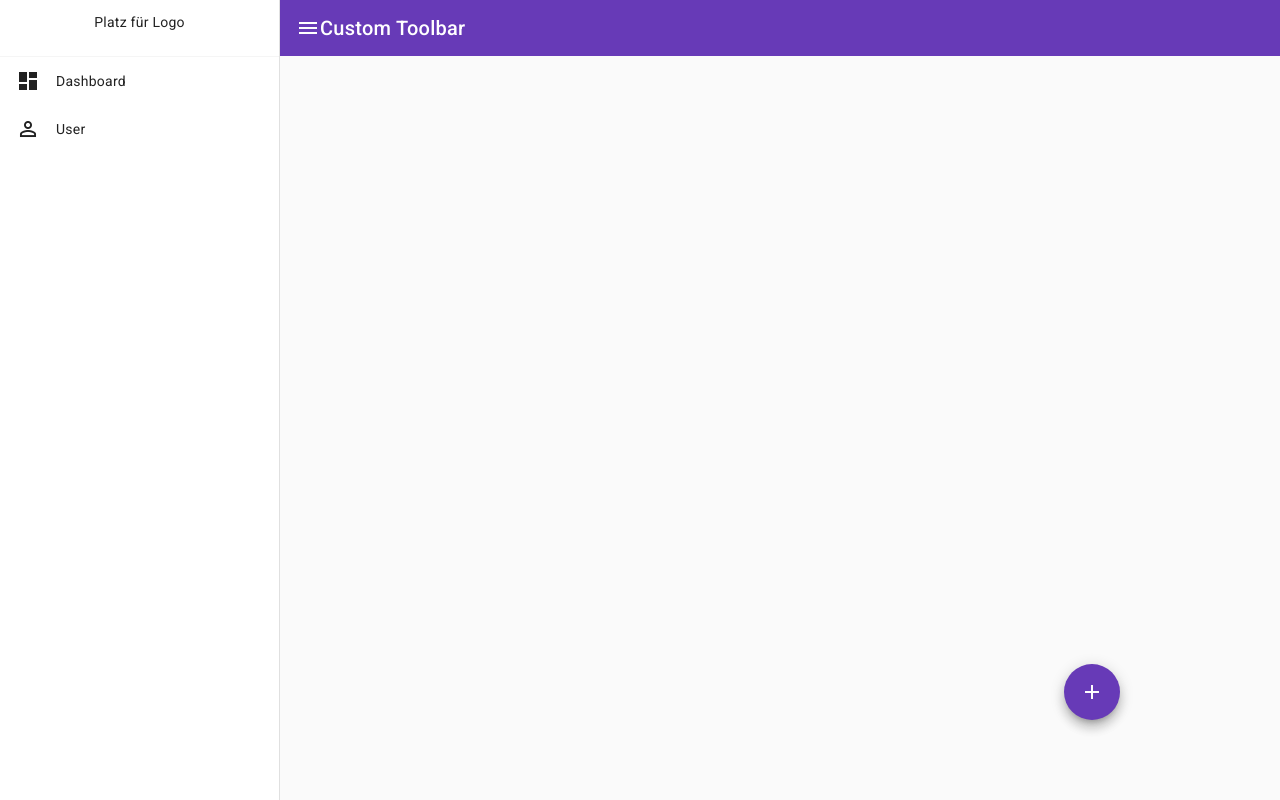
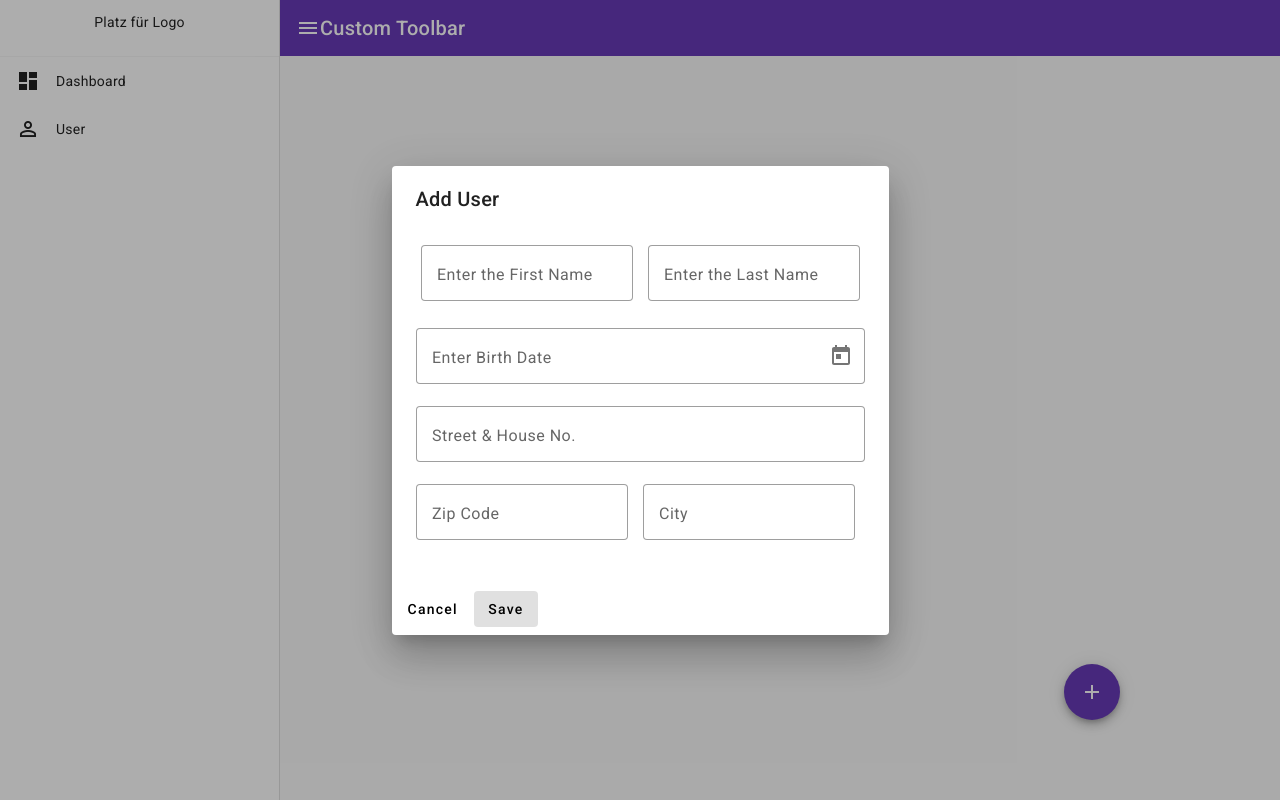
Before and after one commit to Mazin-Fouad/simple-crm, an Angular app: page /user in a window 1280 px wide. Both pictures are taken after a click on the button "add". Built offline with nearby package versions, Linux system fonts and the light colour scheme.

Commit message:
inputs mask for create user added

```diff
--- /dev/null
+++ b/src/app/dialog-add-user/dialog-add-user.component.html
@@ -0,0 +1,49 @@
+<h1 mat-dialog-title>Add User</h1>
+<div mat-dialog-content>
+  <div class="name-input-container">
+    <mat-form-field appearance="outline" class="mr-right">
+      <mat-label>Enter the First Name</mat-label>
+      <input matInput />
+    </mat-form-field>
+
+    <mat-form-field appearance="outline">
+      <mat-label>Enter the Last Name</mat-label>
+      <input matInput />
+    </mat-form-field>
+  </div>
+
+  <div class="birth-date-container">
+    <mat-form-field appearance="outline" class="full-width">
+      <mat-label>Enter Birth Date</mat-label>
+      <input matInput [matDatepicker]="picker1" />
+      <mat-datepicker-toggle
+        matIconSuffix
+        [for]="picker1"
+      ></mat-datepicker-toggle>
+      <mat-datepicker #picker1></mat-datepicker>
+    </mat-form-field>
+  </div>
+
+  <div>
+    <mat-form-field appearance="outline" class="full-width">
+      <mat-label>Street & House No.</mat-label>
+      <input matInput />
+    </mat-form-field>
+  </div>
+
+  <div>
+    <mat-form-field appearance="outline" class="mr-right">
+      <mat-label>Zip Code</mat-label>
+      <input matInput />
+    </mat-form-field>
+
+    <mat-form-field appearance="outline">
+      <mat-label>City</mat-label>
+      <input matInput />
+    </mat-form-field>
+  </div>
+</div>
+<div mat-dialog-actions>
+  <button mat-button (click)="onNoClick()">Cancel</button>
+  <button mat-button [mat-dialog-close]="" cdkFocusInitial>Save</button>
+</div>
--- /dev/null
+++ b/src/app/dialog-add-user/dialog-add-user.component.scss
@@ -0,0 +1,11 @@
+.mr-right {
+    margin-right: 15px;
+}
+
+.name-input-container {
+    padding: 5px;
+}
+
+.full-width {
+    width: 100% !important;
+}
--- /dev/null
+++ b/src/app/dialog-add-user/dialog-add-user.component.ts
@@ -0,0 +1,10 @@
+import { Component } from '@angular/core';
+
+@Component({
+  selector: 'app-dialog-add-user',
+  templateUrl: './dialog-add-user.component.html',
+  styleUrls: ['./dialog-add-user.component.scss'],
+})
+export class DialogAddUserComponent {
+  onNoClick() {}
+}
--- a/src/app/user/user.component.html
+++ b/src/app/user/user.component.html
@@ -4,6 +4,7 @@
   color="primary"
   matTooltipPosition="above"
   matTooltip="Add new user"
+  (click)="openDialog()"
 >
   <mat-icon>add</mat-icon>
 </button>
--- a/src/app/user/user.component.ts
+++ b/src/app/user/user.component.ts
@@ -1,8 +1,20 @@
 import { Component } from '@angular/core';
+import { MatDialog } from '@angular/material/dialog';
+import { DialogAddUserComponent } from '../dialog-add-user/dialog-add-user.component';
 
 @Component({
   selector: 'app-user',
   templateUrl: './user.component.html',
   styleUrls: ['./user.component.scss'],
 })
-export class UserComponent {}
+export class UserComponent {
+  constructor(public dialog: MatDialog) {}
+
+  openDialog() {
+    const dialogRef = this.dialog.open(DialogAddUserComponent, {});
+
+    dialogRef.afterClosed().subscribe((result) => {
+      console.log('The dialog was closed');
+    });
+  }
+}
```
Also changed, not shown: src/app/app.module.ts (+17 -1 lines), 1 other file (tests, documents, lock files or other folders).
